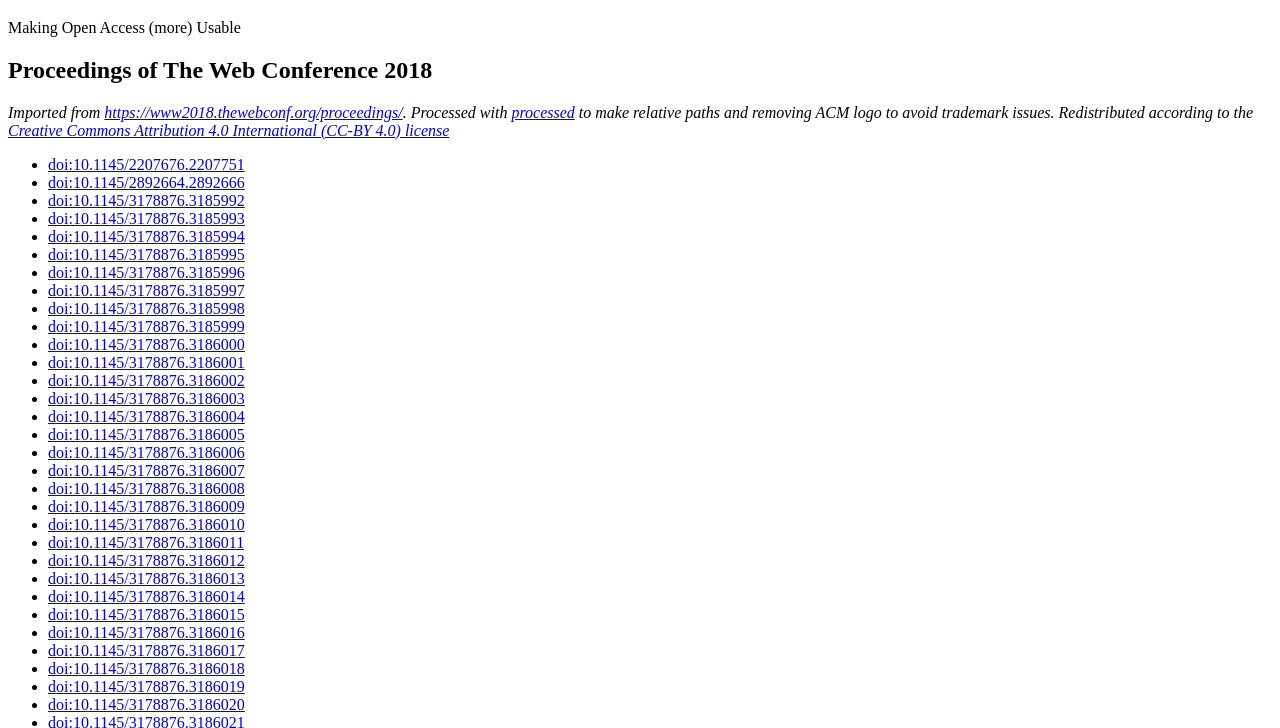
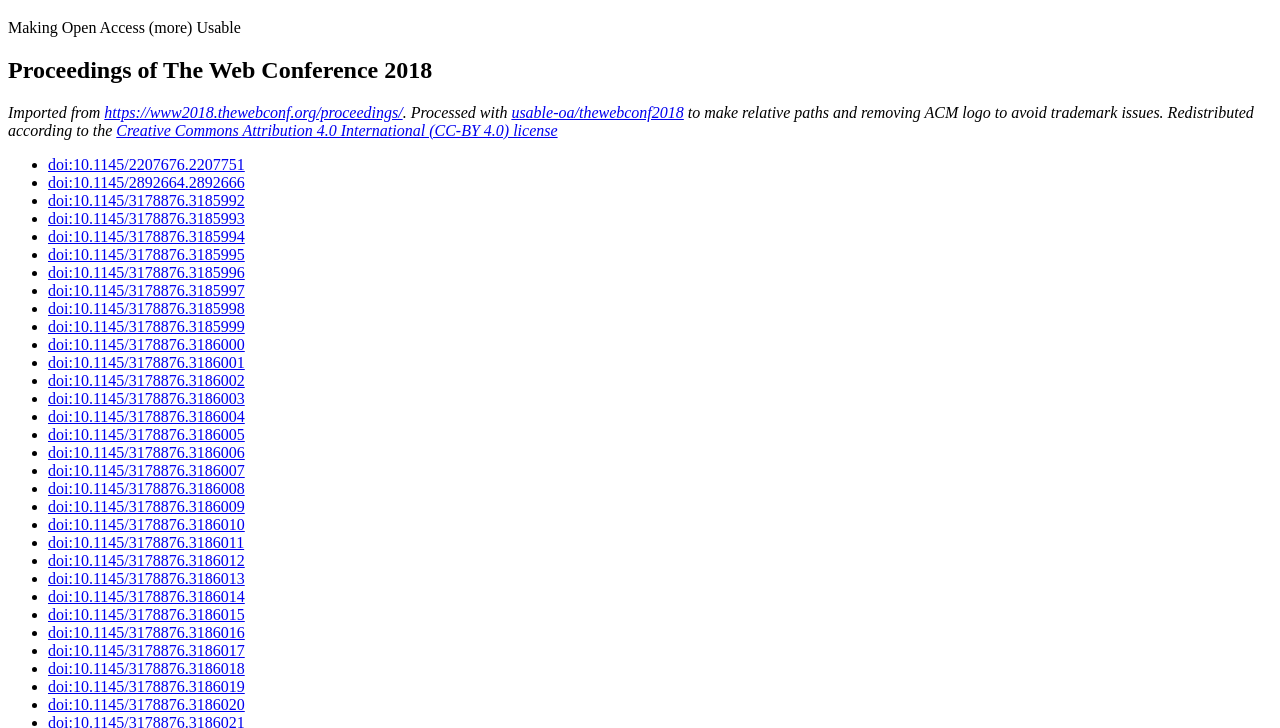
Before and after one commit to usable-oa/usable-oa.github.io, a plain HTML site: page index.html in a window 1280 px wide. Shown: the part 61-789 px from the top of the page. Drawn offline with Linux system fonts and the light colour scheme.

Commit message:
Newer thewebconf2018

```diff
--- a/index.html
+++ b/index.html
@@ -10,7 +10,7 @@
 		<p>Making Open Access (more) Usable</p>
 		<h2> Proceedings of The Web Conference 2018</h2>
 		<p><em>Imported from <a href="https://www2018.thewebconf.org/proceedings/">https://www2018.thewebconf.org/proceedings/</a>.
-			Processed with <a href="https://github.com/usable-oa/thewebconf2018/blob/master/scripts/process.sh">processed</a>
+			Processed with <a href="https://github.com/usable-oa/thewebconf2018/blob/master/scripts/process.sh">usable-oa/thewebconf2018</a>
 			to make relative paths and removing ACM logo to avoid trademark issues.
 			Redistributed according to the
 			<a href="https://creativecommons.org/licenses/by/4.0/">Creative Commons Attribution 4.0 International (CC-BY 4.0) license</a>
```
